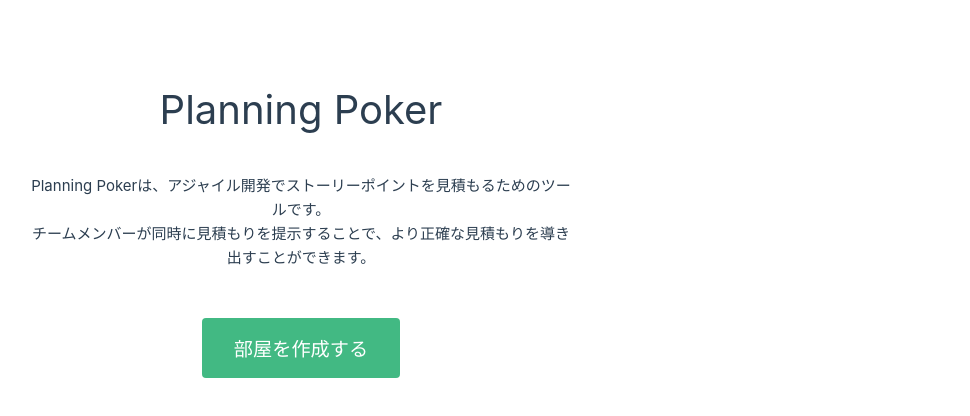
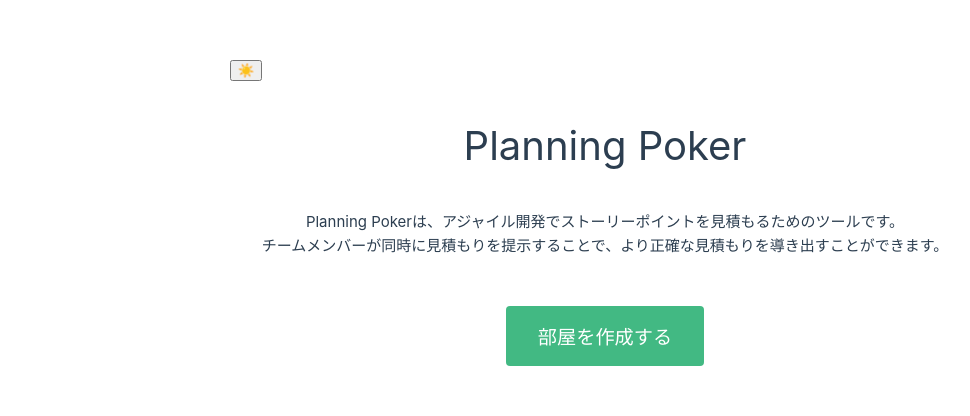
Before and after one commit to m-daichi1219/planning-porker-app, a Vue app in the folder apps/frontend/: page / in a window 1280 px wide. Shown: the part 172-588 px from the top of the page, without its empty margins (35-1005 px from the left). Built offline with nearby package versions, Linux system fonts and the light colour scheme.

Commit message:
ダークモード切替機能の追加とスタイルの整理

```diff
--- a/apps/frontend/src/App.vue
+++ b/apps/frontend/src/App.vue
@@ -1,11 +1,36 @@
 <script setup lang="ts">
-import { RouterLink, RouterView } from 'vue-router'
+import { RouterView } from 'vue-router'
+import { ref, watch } from 'vue'
+
+const isDark = ref(window.matchMedia('(prefers-color-scheme: dark)').matches)
+
+watch(isDark, (newValue) => {
+  document.documentElement.classList.toggle('dark', newValue)
+})
 </script>
 
 <template>
-  <RouterView />
+  <div class="min-h-screen">
+    <button
+      @click="isDark = !isDark"
+      class="fixed top-4 right-4 p-2 rounded-full bg-gray-200 dark:bg-gray-800"
+    >
+      {{ isDark ? '🌙' : '☀️' }}
+    </button>
+    <RouterView />
+  </div>
 </template>
 
-<style scoped>
+<style>
+:root {
+  color-scheme: light dark;
+}
 
+.dark {
+  --color-background: var(--vt-c-black);
+  --color-background-soft: var(--vt-c-black-soft);
+  --color-background-mute: var(--vt-c-black-mute);
+  --color-heading: var(--vt-c-text-dark-1);
+  --color-text: var(--vt-c-text-dark-2);
+}
 </style>
--- a/apps/frontend/src/assets/base.css
+++ b/apps/frontend/src/assets/base.css
@@ -36,20 +36,6 @@
   --section-gap: 160px;
 }
 
-@media (prefers-color-scheme: dark) {
-  :root {
-    --color-background: var(--vt-c-black);
-    --color-background-soft: var(--vt-c-black-soft);
-    --color-background-mute: var(--vt-c-black-mute);
-
-    --color-border: var(--vt-c-divider-dark-2);
-    --color-border-hover: var(--vt-c-divider-dark-1);
-
-    --color-heading: var(--vt-c-text-dark-1);
-    --color-text: var(--vt-c-text-dark-2);
-  }
-}
-
 *,
 *::before,
 *::after {
--- a/apps/frontend/src/assets/main.css
+++ b/apps/frontend/src/assets/main.css
@@ -28,7 +28,6 @@ a,
   }
 
   #app {
-    display: grid;
     grid-template-columns: 1fr 1fr;
     padding: 0 2rem;
   }
```
